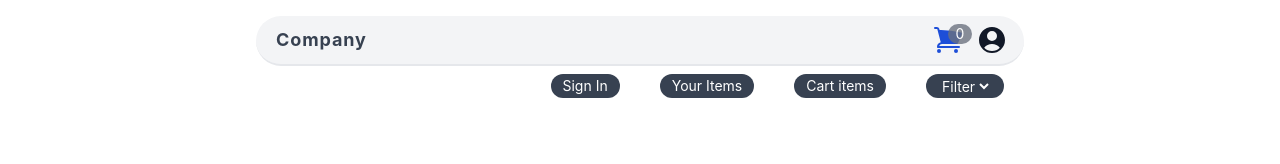
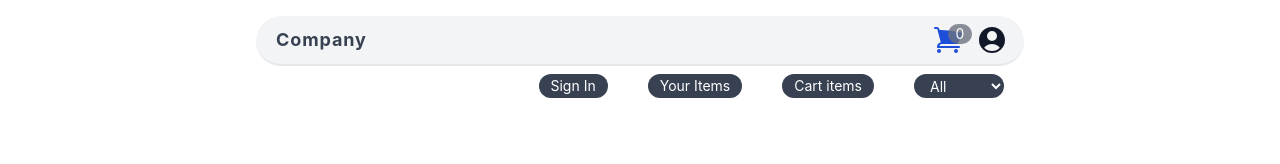
Before and after one commit to YOWDAHE/Ecommerce-Website, a React (Create React App) app: page / in a window 1280 px wide. Shown: the top 164 px of the page. Built offline with nearby package versions, Linux system fonts and the light colour scheme; no server answers.

Commit message:
filter method working

```diff
--- a/src/Components/Navbar.jsx
+++ b/src/Components/Navbar.jsx
@@ -5,6 +5,7 @@ import { useState } from "react";
 import { auth } from "../features/firebaseConfig";
 import { signOut } from "firebase/auth";
 import { togglePage } from "../features/SinUpSlice";
+import { setRender } from "../features/cartSlice";
 const Navbar = () => {
 
     const sinOut = async () => {
@@ -14,10 +15,25 @@ const Navbar = () => {
         dispatch(togglePage());
     }
 
+    const dispatch = useDispatch();
     const [userOption, setUserOption] = useState(true);
-    const dispatch = useDispatch();
-    const { amount } = useSelector((state) => state.cart)
+    const [dropdown, setDropDown] = useState('');
+    const { amount, renderable, cartItems } = useSelector((state) => state.cart)
     const { isLoggedIn } = useSelector((state) => state.sinUp);
+    const [filtteredList, setFiltteredList] = useState(null);
+
+
+    const selectChange = (event) => {
+        setDropDown(event.target.value);
+        changeState();
+    }
+    const changeState = () => {
+        setFiltteredList(cartItems.filter(item => item.type == dropdown)
+        )
+        dispatch(setRender(filtteredList));
+    }
+
+    console.log('filtteredList', filtteredList)
 
     return (
         <div>
@@ -55,11 +71,11 @@ const Navbar = () => {
                 }}>
                     Cart items
                 </div>
-                <div className="text-xs h-6 mx-2 md:mx-5 px-3 md:text-sm bg-gray-700 text-white rounded-full flex items-center hover:cursor-pointer hover:bg-gray-800 hover:px-5 transition-all">
-                    <select name="Fliter" className="bg-transparent">
-                        <option value="Fliter by" >Filter</option>
-                    </select>
-                </div>
+                <select name="Fliter" className=" text-xs h-6 mx-2 md:mx-5 px-3 md:text-sm bg-gray-700 text-white rounded-full flex items-center hover:cursor-pointer hover:bg-gray-800 hover:px-5 transition-all"  onClick={selectChange}>
+                    <option value="All" >All</option>
+                    <option value="Phone" className="bg-gray-700">Phone</option>
+                    <option value="Laptop" className="bg-gray-700">Laptop</option>
+                </select>
             </div>}
         </div>
     )
--- a/src/cartItems.js
+++ b/src/cartItems.js
@@ -5,6 +5,7 @@ const cartItems = [
     price: '399.99',
     img: 'https://images2.imgbox.com/c2/14/zedmXgs6_o.png',
     amount: 0,
+    type: 'phone',
     inCart: false,
   },
   {
@@ -13,6 +14,7 @@ const cartItems = [
     price: '499.99',
     img: 'https://images2.imgbox.com/fb/3d/O4TPmhlt_o.png',
     amount: 0,
+    type: 'phone',
     inCart: false,
   },
   {
@@ -21,6 +23,7 @@ const cartItems = [
     price: '699.99',
     img: 'https://images2.imgbox.com/4f/3d/WN3GvciF_o.png',
     amount: 0,
+    type: 'Phone',
     inCart: false,
   },
   {
@@ -29,6 +32,7 @@ const cartItems = [
     price: '599.99 ',
     img: 'https://images2.imgbox.com/2e/7c/yFsJ4Zkb_o.png',
     amount: 0,
+    type: 'phone',
     inCart: false,
   },
 ];
--- a/src/features/cartSlice.js
+++ b/src/features/cartSlice.js
@@ -56,4 +56,4 @@ const CartSlice = createSlice({
 })
 
 export default CartSlice.reducer;
-export const { emptyCart, decreaseAmount, addAmount, calculateTotals, addToCart, removeFromCart, CartArr, emptyAmount } = CartSlice.actions;
+export const { emptyCart, decreaseAmount, addAmount, calculateTotals, addToCart, removeFromCart, CartArr, emptyAmount, setRender } = CartSlice.actions;
```
